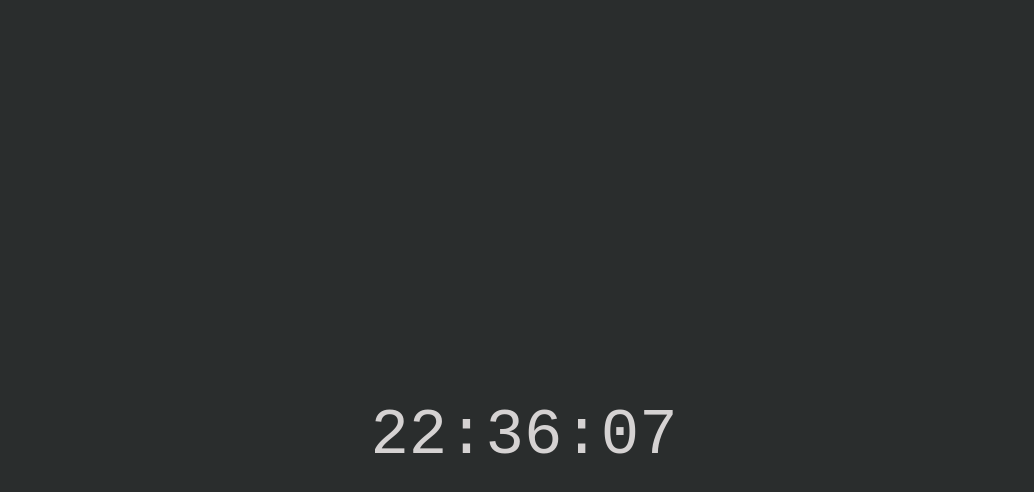
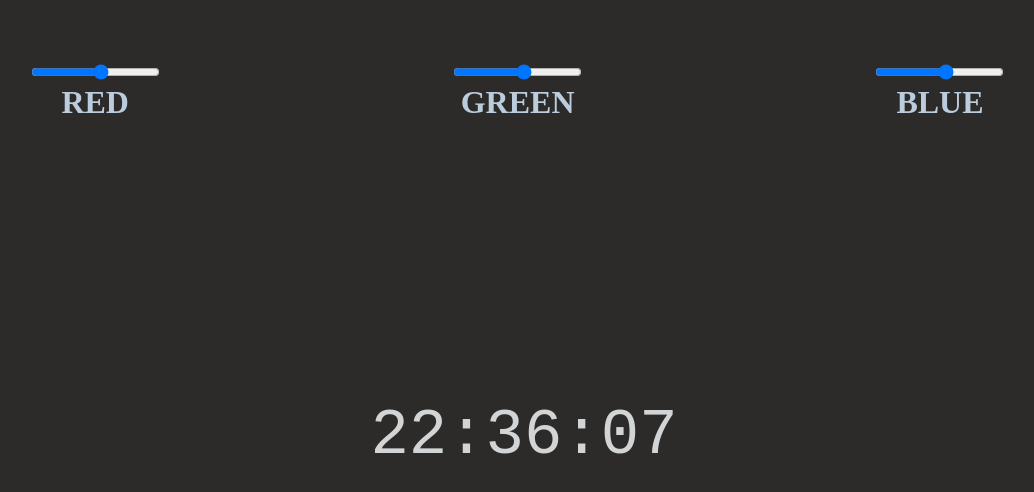
Before and after one commit to goodwin64/colored-time, a plain HTML site: page index.html in a window 1280 px wide. Shown: the whole page, without its empty margins (116-1150 px from the left). Drawn offline with Linux system fonts and the light colour scheme.

Commit message:
Add fundamental change: buttons
1) Added buttons (ranges 1..10). They will affect on colors soon.
2) Code became prettier.
3) Global var colors changed from array to object, it's more convenient
and understandable.
4) Changed page title.

```diff
--- a/index.html
+++ b/index.html
@@ -3,10 +3,24 @@
 <head>
   <meta charset="utf-8">
   <link rel="stylesheet" type="text/css" href="style.css">
-  <title>JS Bin</title>
+  <title>Colored time</title>
 </head>
 <body>
   <div id="time"></div>
+  <div id="colors">
+  	<div class="color" id="red">
+  		<input class="ranges" type="range" min="1" max="10">
+  		<h1>RED</h1>
+  	</div>
+  	<div class="color" id="green">
+  		<input class="ranges" type="range" min="1" max="10">
+  		<h1>GREEN</h1>
+  	</div>
+  	<div class="color" id="blue">
+  		<input class="ranges" type="range" min="1" max="10">
+  		<h1>BLUE</h1>
+  	</div>
+  </div>
   <script type="text/javascript" src="main.js"></script>
 </body>
 </html>
--- a/main.js
+++ b/main.js
@@ -1,10 +1,9 @@
-//lets display the current time
-
-function arrToColor(arr){
-  var arr2 = arr.map(function(elem){
-    return elem[0];
-  });
-  return "rgb(" + arr2.join(", ") + ")";
+;
+/*
+ * @author: Max Donchenko (https://github.com/goodwin64)
+ */
+function valuesToColor(r, g, b) {
+  return "rgb(" + r + ", " + g + ", " + b + ")";
 }
 
 function randomInteger(min, max) {
@@ -13,131 +12,85 @@ function randomInteger(min, max) {
   return rand;
 }
 
-function randomBool() {
-    return Math.random() >= 0.5;
-  }
-
-function rgbInversion(rgbString){
+function rgbInversion(rgbString) {
   /*
   "rgb(1, 145, 255)" ---> "rgb(254, 110, 0)"
   */
   values = rgbString.match(/\d{1,3}/g);
-  newValues = values.map(function(value){
+  newValues = values.map(function(value) {
     return 255 - value;
   });
   return rgbString.replace(/\d+, \d+, \d+/g, newValues.join(", "));
 }
 
-function to6d(str){
-  return "0".repeat(6 - str.length) + str;
-}
-
-function intToRgbString(num){
-  numHex = to6d(num.toString(16));
-  arr = [numHex.slice(0,2), numHex.slice(2,4), numHex.slice(4,6)];
-  var i = 0;
-  return "rgb(0, 0, 0)".replace(/\d{1,3}/g, function(){
-    return parseInt(arr[i++], 16);
-  });
-}
-
-function getSecondsToday() {
-  var d = new Date();
-  return d.getHours() * 3600 + d.getMinutes() * 60 + d.getSeconds();
-}
-
-function inc(colors, index){
-  if (colors[index][0] >= 0 && colors[index][0] < 255) {
-    colors[index][0]++;
+function randomStep(colors, key) {
+  if (Math.random() >= 0.5) {
+    colors[key]++;
+  } else {
+    colors[key]--;
   }
 }
 
-function dec(colors, index){
-  if (colors[index][0] > 0 && colors[index][0] <= 255) {
-    colors[index][0]--;
+function randomStepUp(colors, key, percents, step) {
+  if (Math.random() * 100 <= percents) {
+    colors[key]++;
+  } else {
+    colors[key]--;
   }
 }
 
-function step(arr){
-  if (arr[1]) {
-    arr[0]++;
-  } else {
-    arr[0]--;
-  }
-}
+function changeValues(colors) {
 
-function changeValues(colors){
-  var maxColor = 80,
-      minColor = 0,
-      rTact = 0,
-      gTact = 0,
-      bTact = 0;
+  var activeName = ["red", "green", "blue"][randomInteger(0, 2)],
+  activeValue = colors[activeName];
 
-  var active = randomInteger(0,2);
-  step(colors[active]);
-
-  if (colors[active][0] === maxColor){
-    colors[active][1] = false;
-  } else if (colors[active][0] === minColor) {
-    colors[active][1] = true;
-  } else {
-    colors[active][1] = randomBool();
-  }
-
-  minColor = Math.min(rTact, gTact, bTact);
-
-  /*if (colors[0][0] == maxColor) {
-    colors = [
-      [randomInteger(1, 64), true],
-      [randomInteger(1, 64), true],
-      [randomInteger(1, 64), true]
-    ];
-  }
-  */
+  if (activeValue == colors[activeName + "Max"])
+    colors[activeName]--;
+  else if (activeValue == colors[activeName + "Min"])
+    colors[activeName]++;
+  else
+    randomStep(colors, activeName)
 
   //return colors;
 }
 
 function displayTime() {
+
   var d, h, m, s;
   d = new Date(); //new data object
   h = d.getHours();
   m = d.getMinutes();
   s = d.getSeconds();
 
-  if (h<=9) h = "0"+h;
-  if (m<=9) m = "0"+m;
-  if (s<=9) s = "0"+s;
+  if (h <= 9) h = "0" + h;
+  if (m <= 9) m = "0" + m;
+  if (s <= 9) s = "0" + s;
 
+  // TODO: bind buttons to variables and processing them
 
   changeValues(colors);
-  console.log(colors);
 
-	//set background color
-  var bg = arrToColor(colors);
+  var bg = valuesToColor(colors["red"], colors["green"], colors["blue"]);
   document.body.style.background = bg;
-  //console.log(bg);
 
-  //set text color
   document.getElementById("time").style.color = rgbInversion(bg);
-  document.getElementById("time").innerHTML = h+":"+m+":"+s;
-	//document.getElementById("time").innerHTML = bg;
-	//retrigger the function every second
+  document.getElementById("time").innerHTML = h + ":" + m + ":" + s;
+
   setTimeout(displayTime, 200);
 }
 
-//call the function
-/*var colors = [
-  [randomInteger(0, 64), true],
-  [randomInteger(0, 64), true],
-  [randomInteger(0, 64), true]
-];
-*/
+var colors = {
+    "red"       : 40,
+    "redMax"    : 80,
+    "redMin"    : 0,
 
-var colors = [
-  [40, true],
-  [40, true],
-  [40, true]
-];
+    "green"     : 40,
+    "greenMax"  : 80,
+    "greenMin"  : 0,
+
+    "blue"      : 40,
+    "blueMax"   : 80,
+    "blueMin"   : 0,
+  }
 
 displayTime();
--- a/style.css
+++ b/style.css
@@ -10,3 +10,20 @@ html, body {height: 100%;}
 	top: 50%;
 	text-align: center;
 }
+
+#colors {
+	height: 64px;
+	margin-bottom: 40px;
+	display: block;
+}
+
+.color {
+	float: left;
+	width: 33%;
+	height: 100%;
+	text-align: center;
+}
+
+.color > h1 {
+	color: #bcd;
+}
```
Lines whose indentation alone changed are shown as unchanged.
